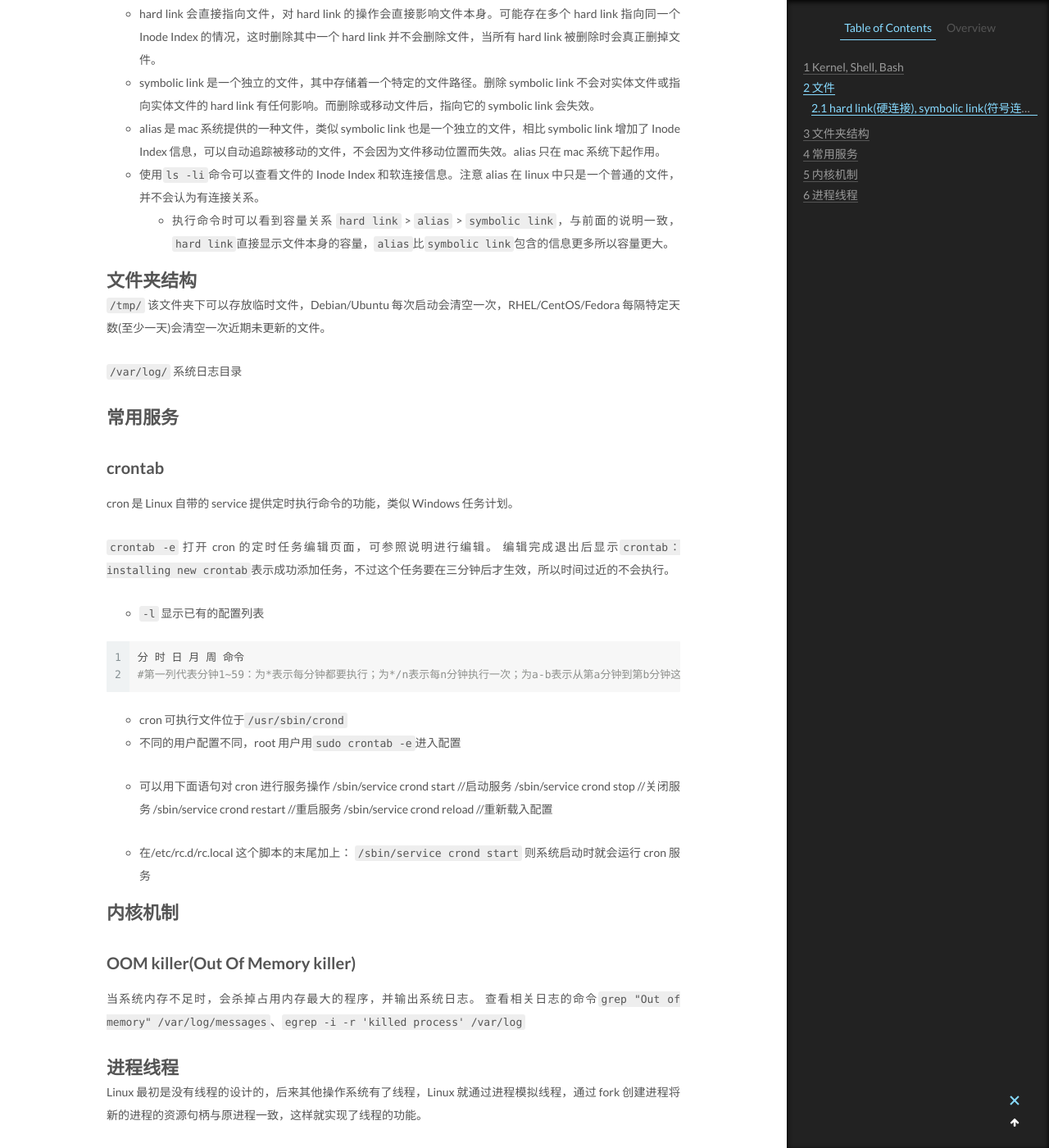
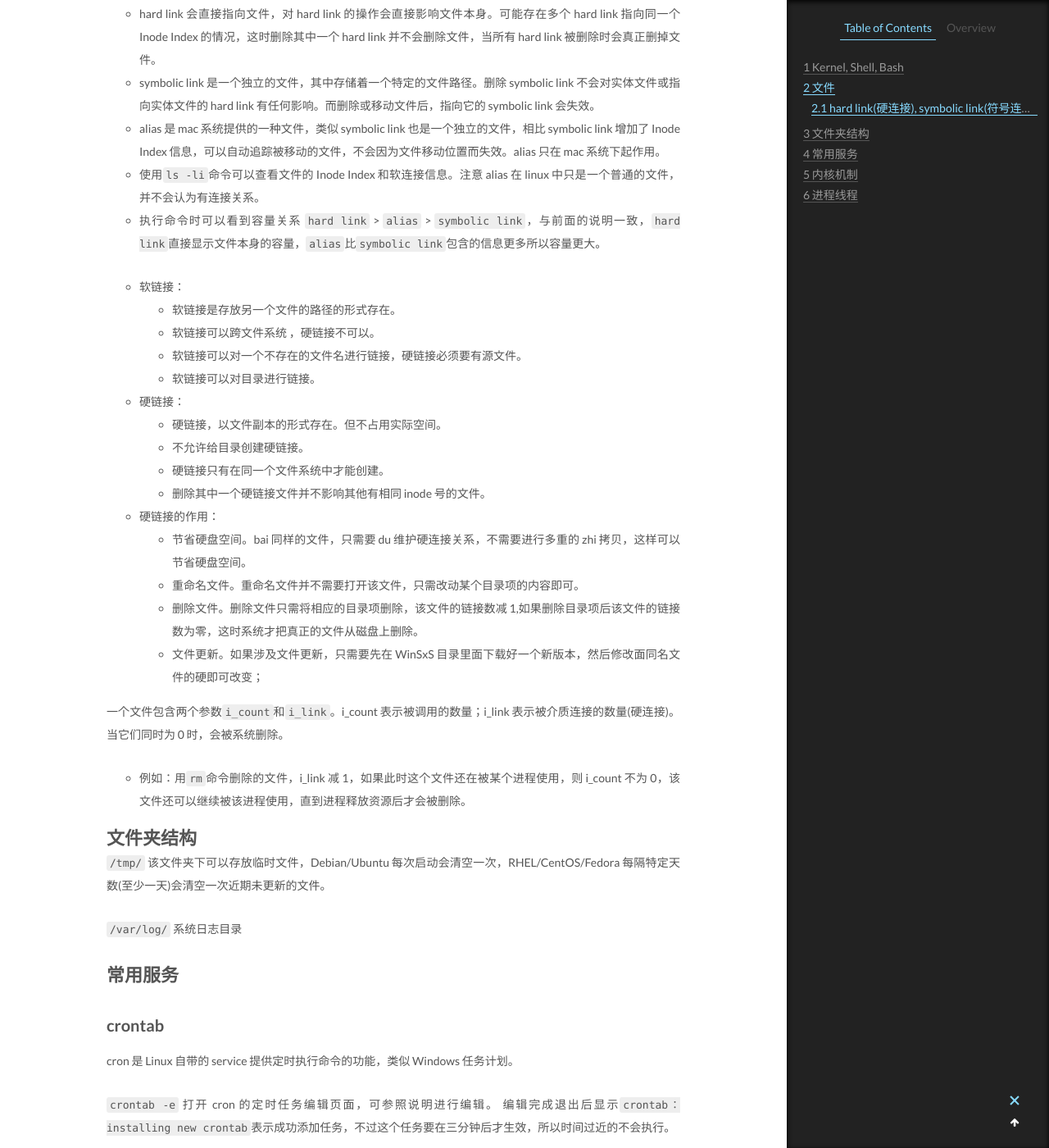
Before and after one commit to CodeHunter2006/CodeHunter2006.github.io, a Jekyll site: the page built from _posts/2019-11-16-Linux_basic.md, in a window 1280 px wide and 1400 px high, scrolled down 1266 px. Shown: the whole window at 82% size. Built offline with Jekyll 4.4.1, drawn with Linux system fonts in a browser that asks for light colours.

Commit message:
[doc]: add contents.

```diff
--- a/_posts/2019-11-16-Linux_basic.md
+++ b/_posts/2019-11-16-Linux_basic.md
@@ -23,7 +23,28 @@ tags: Linux
 - symbolic link 是一个独立的文件，其中存储着一个特定的文件路径。删除 symbolic link 不会对实体文件或指向实体文件的 hard link 有任何影响。而删除或移动文件后，指向它的 symbolic link 会失效。
 - alias 是 mac 系统提供的一种文件，类似 symbolic link 也是一个独立的文件，相比 symbolic link 增加了 Inode Index 信息，可以自动追踪被移动的文件，不会因为文件移动位置而失效。alias 只在 mac 系统下起作用。
 - 使用`ls -li`命令可以查看文件的 Inode Index 和软连接信息。注意 alias 在 linux 中只是一个普通的文件，并不会认为有连接关系。
-  - 执行命令时可以看到容量关系 `hard link` > `alias` > `symbolic link`，与前面的说明一致，`hard link`直接显示文件本身的容量，`alias`比`symbolic link`包含的信息更多所以容量更大。
+- 执行命令时可以看到容量关系 `hard link` > `alias` > `symbolic link`，与前面的说明一致，`hard link`直接显示文件本身的容量，`alias`比`symbolic link`包含的信息更多所以容量更大。
+
+- 软链接：
+  1. 软链接是存放另一个文件的路径的形式存在。
+  2. 软链接可以跨文件系统 ，硬链接不可以。
+  3. 软链接可以对一个不存在的文件名进行链接，硬链接必须要有源文件。
+  4. 软链接可以对目录进行链接。
+- 硬链接：
+  1. 硬链接，以文件副本的形式存在。但不占用实际空间。
+  2. 不允许给目录创建硬链接。
+  3. 硬链接只有在同一个文件系统中才能创建。
+  4. 删除其中一个硬链接文件并不影响其他有相同 inode 号的文件。
+
+* 硬链接的作用：
+  1. 节省硬盘空间。bai 同样的文件，只需要 du 维护硬连接关系，不需要进行多重的 zhi 拷贝，这样可以节省硬盘空间。
+  2. 重命名文件。重命名文件并不需要打开该文件，只需改动某个目录项的内容即可。
+  3. 删除文件。删除文件只需将相应的目录项删除，该文件的链接数减 1,如果删除目录项后该文件的链接数为零，这时系统才把真正的文件从磁盘上删除。
+  4. 文件更新。如果涉及文件更新，只需要先在 WinSxS 目录里面下载好一个新版本，然后修改面同名文件的硬即可改变；
+
+一个文件包含两个参数`i_count`和`i_link`。i_count 表示被调用的数量；i_link 表示被介质连接的数量(硬连接)。当它们同时为 0 时，会被系统删除。
+
+- 例如：用`rm`命令删除的文件，i_link 减 1，如果此时这个文件还在被某个进程使用，则 i_count 不为 0，该文件还可以继续被该进程使用，直到进程释放资源后才会被删除。
 
 # 文件夹结构
 
```
Also changed, not shown: _posts/2018-09-02-Linux_Shell_Command.md (+19 -2 lines), _posts/2018-11-28-Go_Syntax.md (+9 -0 lines), _posts/2020-06-01-Fitness_Record.md (+2 -0 lines).
